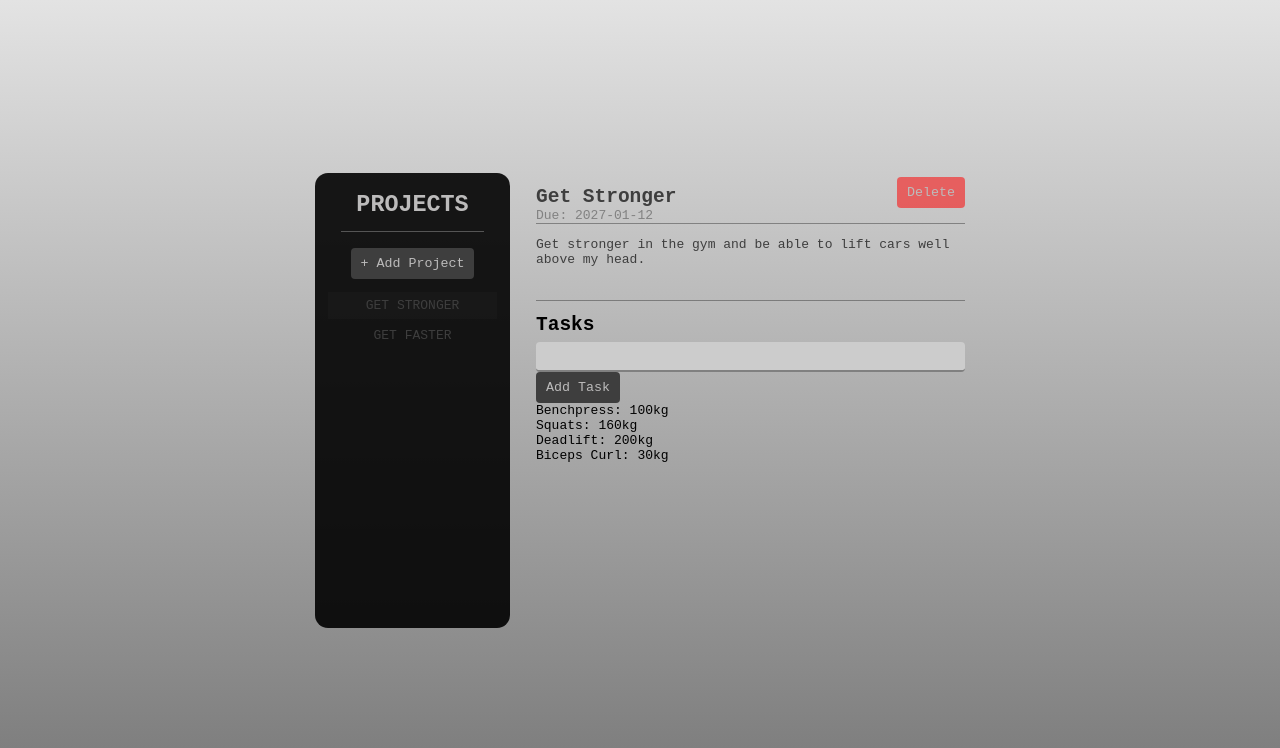
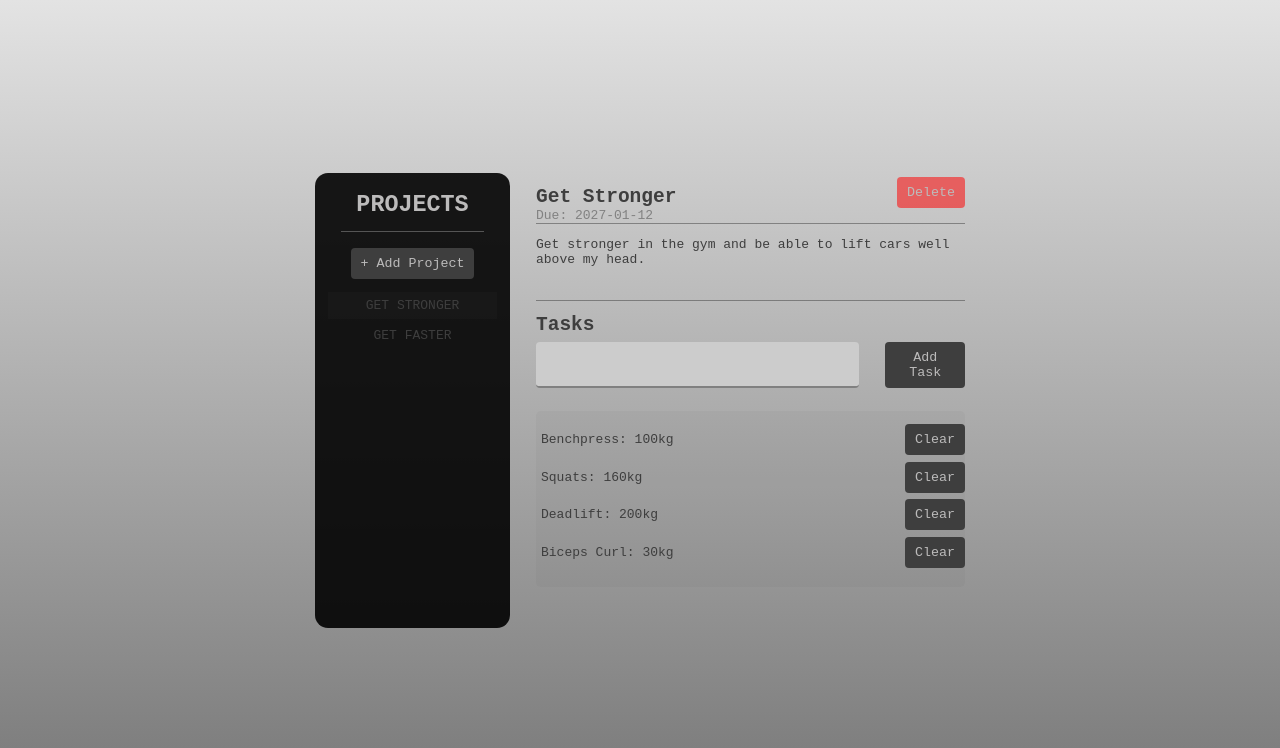
Before and after one commit to Strimlaren/Project-Management, a React (Vite) app: page / in a window 1280 px wide. Both pictures are taken after a click on the element "GET STRONGER". Shown: the top 748 px of the page. Built offline with nearby package versions, Linux system fonts and the light colour scheme.

Commit message:
Finished styling for WorkArea.

```diff
--- a/src/components/WorkArea/WorkArea.jsx
+++ b/src/components/WorkArea/WorkArea.jsx
@@ -1,4 +1,5 @@
 import css from "./WorkArea.module.css";
+import { database as db } from "../../utils/database";
 
 export default function WorkArea({ project }) {
   return (
@@ -21,7 +22,10 @@ export default function WorkArea({ project }) {
       </div>
       <ul>
         {project.tasks.map((task, i) => (
-          <li key={i}>{task}</li>
+          <li key={i}>
+            <p>{task}</p>
+            <button>Clear</button>
+          </li>
         ))}
       </ul>
     </section>
--- a/src/components/WorkArea/WorkArea.module.css
+++ b/src/components/WorkArea/WorkArea.module.css
@@ -14,11 +14,33 @@ section {
 
   & h2 {
     margin: 1rem 0 0.5rem 0;
+    color: var(--tetriary);
   }
 
   & .description {
     margin: 1rem 0;
     min-height: 50px;
+  }
+
+  & ul {
+    margin-top: 1.8rem;
+    background-color: #5555550f;
+    border-radius: 5px;
+    width: 100%;
+    padding: 1rem 0 1rem 5px;
+  }
+
+  & p {
+    margin: 0;
+  }
+
+  & li {
+    display: flex;
+    justify-content: space-between;
+    text-align: center;
+    text-justify: center;
+    align-items: center;
+    margin-bottom: 0.5rem;
   }
 }
 
@@ -55,7 +77,12 @@ section {
 }
 
 .taskInsertion {
+  display: flex;
+  justify-content: space-between;
+  gap: 2rem;
+
   & button {
+    width: 100px;
   }
 
   & input {
```
